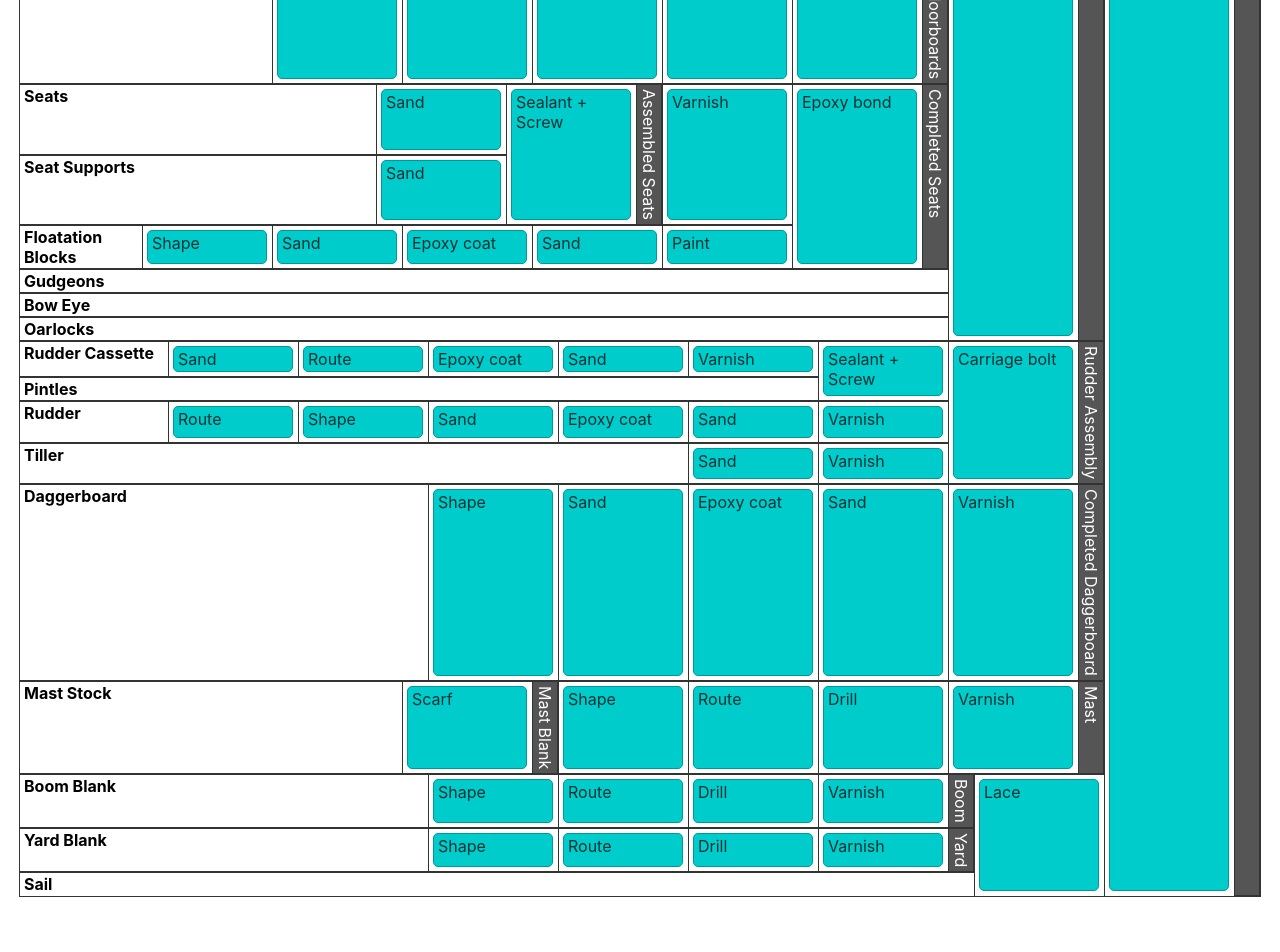
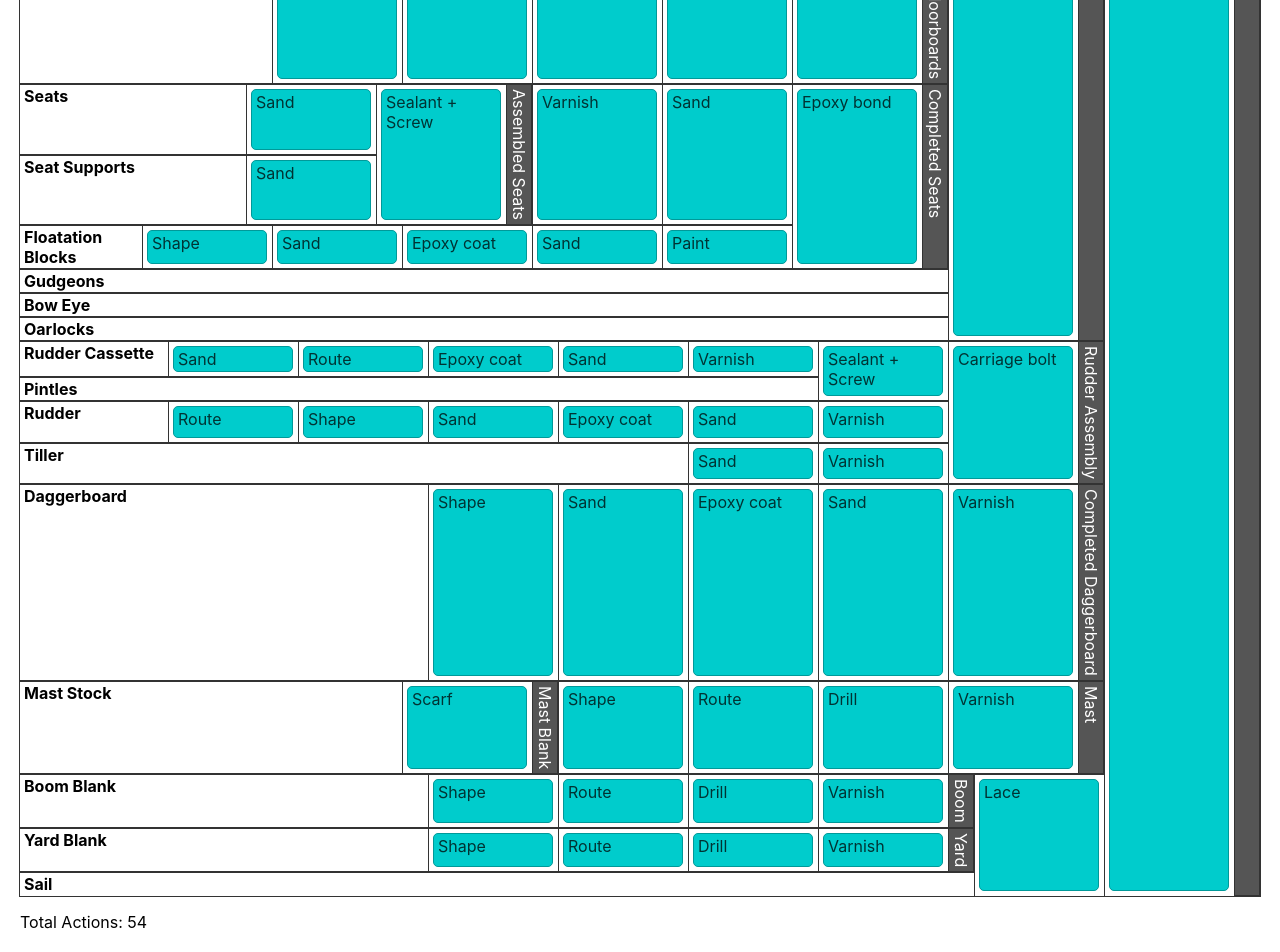
Before and after one commit to IJMacD/engineers-recipes, a React (Create React App) app: page / in a window 1280 px wide. Shown: the part 198-1150 px from the top of the page. Before the commit the page ends 1114 px from the top, so only its background shows below. Built offline with nearby package versions, Linux system fonts and the light colour scheme.

Commit message:
Add simple stats
Add missing boat recipe step

```diff
--- a/src/App.js
+++ b/src/App.js
@@ -3,6 +3,7 @@ import boatRecipe from "./recipes/boat.json";
 import sconeRecipe from "./recipes/scones.json";
 import { RecipeNodeView } from './RecipeNodeView';
 import { useState } from 'react';
+import { RecipeNodeStats } from './RecipeNodeStats';
 
 function App() {
   const [ viewMode, setViewMode ] = useState("table");
@@ -26,6 +27,7 @@ function App() {
         </label>
       </p>
       <RecipeNodeView node={recipe} style={viewMode} showCheckboxes={showCheckboxes} />
+      <RecipeNodeStats node={recipe} />
     </div>
   );
 }
--- /dev/null
+++ b/src/RecipeNodeStats.js
@@ -0,0 +1,21 @@
+
+/**
+ *
+ * @param {object} props
+ * @param {import("./types").RecipeNode} props.node
+ */
+export function RecipeNodeStats({ node }) {
+    const actionCount = countActions(node);
+
+    return (
+        <p>Total Actions: {actionCount}</p>
+    );
+}
+
+/**
+ * @param {import("./types").RecipeNode} node
+ */
+function countActions (node) {
+    const baseCount = typeof node.action === "string" ? 1 : node.action.length;
+    return baseCount + node.pre.reduce((sum, p) => sum + (typeof p === "string" ? 0 : countActions(p)), 0);
+}
--- a/src/recipes/boat.json
+++ b/src/recipes/boat.json
@@ -27,7 +27,7 @@
                     "name": "Completed Seats",
                     "pre": [
                         {
-                            "action": "Varnish",
+                            "action": ["Sand","Varnish"],
                             "pre": [
                                 {
                                     "action": "Sealant + Screw",
```
